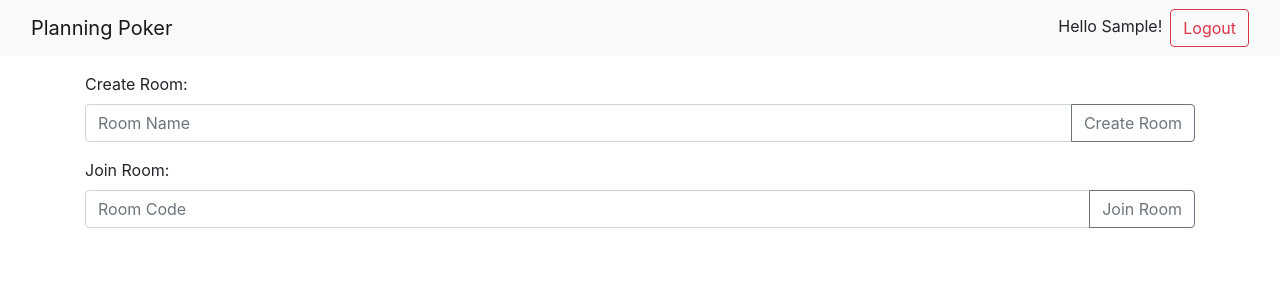
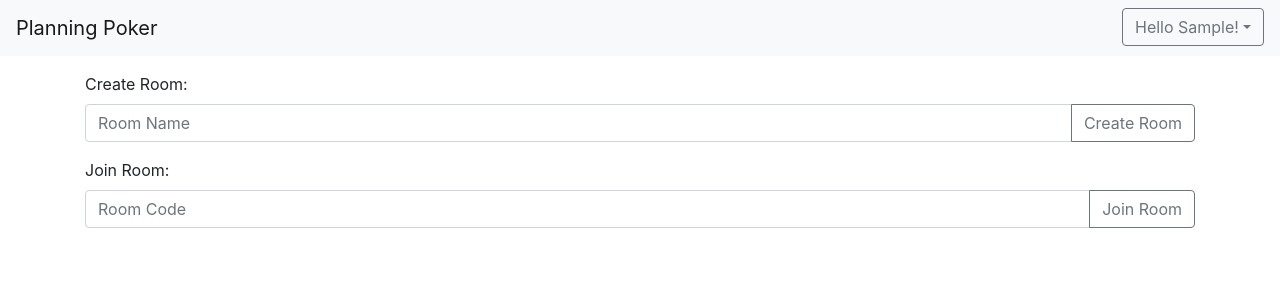
Before and after one commit to leviduncan/planning-poker-project, a React (Create React App) app: page /rooms/1 in a window 1280 px wide. Both pictures are taken after typing "Sample" into the empty fields and a click on the button "Submit". Shown: the top 300 px of the page. Built offline with nearby package versions, Linux system fonts and the light colour scheme.

Commit message:
implemented profile button dropdown

```diff
--- a/src/components/Nav.tsx
+++ b/src/components/Nav.tsx
@@ -2,6 +2,7 @@ import { FunctionComponent } from 'react';
 import { Link, useHistory } from 'react-router-dom';
 import { DeviceDataService } from '../services/DeviceData.service';
 import { DeviceData } from '../types/DeviceData.interface';
+import { ProfileButton } from './ProfileButton';
 
 export const Nav: FunctionComponent<{ deviceData: DeviceData | null }> = ({
   deviceData,
@@ -24,17 +25,24 @@ export const Nav: FunctionComponent<{ deviceData: DeviceData | null }> = ({
   // ----------------------------------------
   return (
     <nav className="navbar navbar-light bg-light">
-      <div className="container-fluid">
+      <div
+        style={{
+          display: 'flex',
+          justifyContent: 'space-between',
+          width: '100%',
+        }}
+      >
         <Link className="navbar-brand" to="/">
           Planning Poker
         </Link>
         {deviceData && (
-          <div>
-            <span className="mr-2">Hello {deviceData.name}!</span>
-            <button className="btn btn-outline-danger" onClick={logout}>
-              Logout
-            </button>
-          </div>
+          <ProfileButton deviceData={deviceData}>
+            <li>
+              <button className="dropdown-item" onClick={logout}>
+                Logout
+              </button>
+            </li>
+          </ProfileButton>
         )}
       </div>
     </nav>
--- /dev/null
+++ b/src/components/ProfileButton.tsx
@@ -0,0 +1,57 @@
+import React, { FunctionComponent, useEffect, useRef, useState } from 'react';
+import { DeviceData } from '../types/DeviceData.interface';
+
+export const ProfileButton: FunctionComponent<{
+  deviceData: DeviceData;
+}> = ({ deviceData, children }) => {
+  // ----------------------------------------
+  // state
+  // ----------------------------------------
+  const [expanded, setExpanded] = useState(false);
+
+  // ----------------------------------------
+  // effects
+  // ----------------------------------------
+  const buttonRef = useRef(null);
+  useEffect(() => {
+    function foobar(e: MouseEvent) {
+      if (e.target !== buttonRef.current) {
+        setExpanded(false);
+      }
+    }
+    window.addEventListener('click', foobar);
+
+    return function cleanup() {
+      window.removeEventListener('click', foobar);
+    };
+  }, []);
+
+  // ----------------------------------------
+  // render
+  // ----------------------------------------
+  return (
+    <div className="btn-group">
+      <div className="dropdown">
+        <button
+          ref={buttonRef}
+          className="btn btn-outline-secondary dropdown-toggle"
+          type="button"
+          id="profileMenuButton"
+          aria-label="Profile Options"
+          data-bs-toggle="dropdown"
+          aria-expanded={expanded}
+          onClick={() => setExpanded(!expanded)}
+        >
+          Hello {deviceData.name}!
+        </button>
+        <ul
+          className={`dropdown-menu ${expanded ? 'show' : ''}`}
+          style={{ right: 0, left: 'auto' }}
+          aria-labelledby="profileMenuButton"
+        >
+          {children}
+        </ul>
+      </div>
+    </div>
+  );
+};
```
